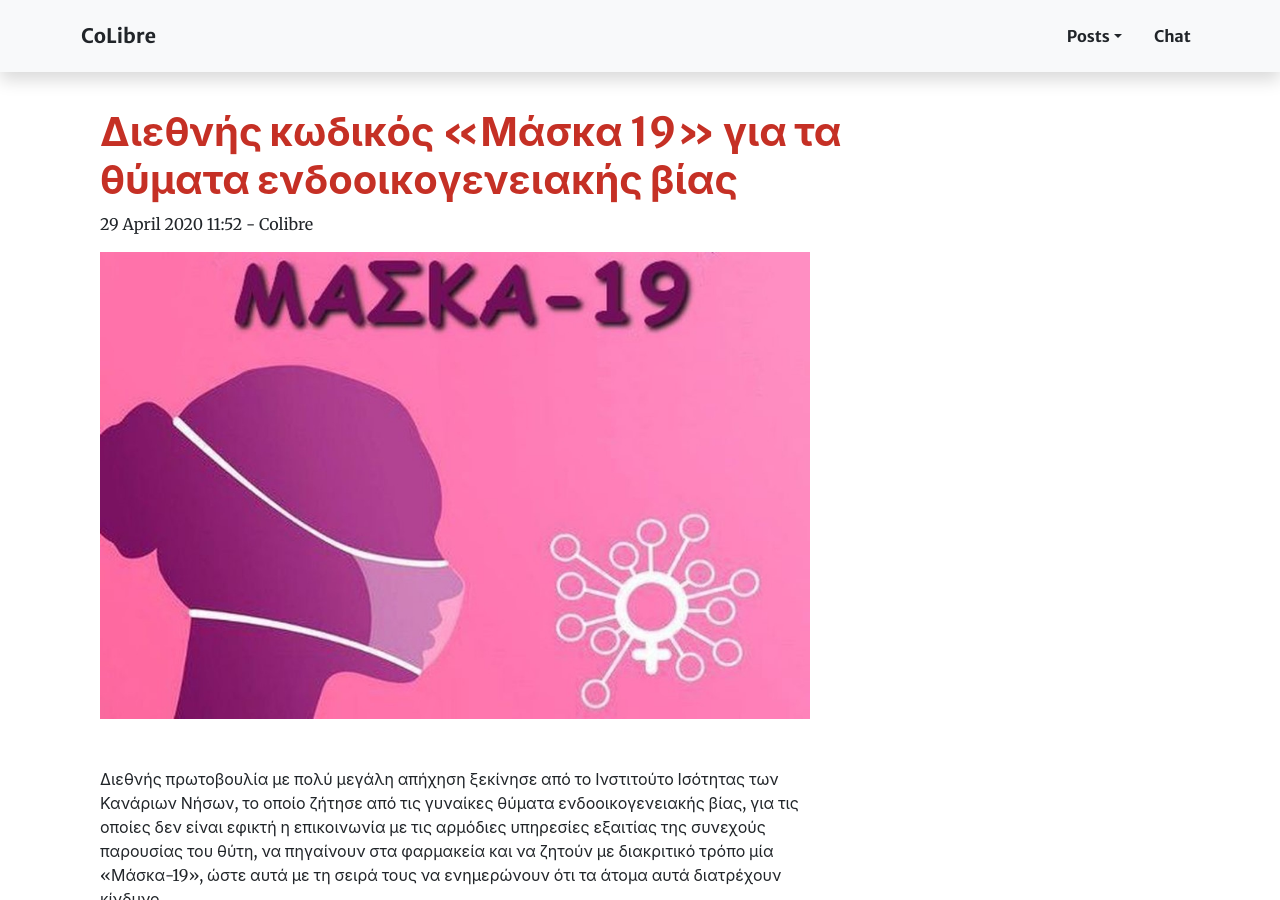
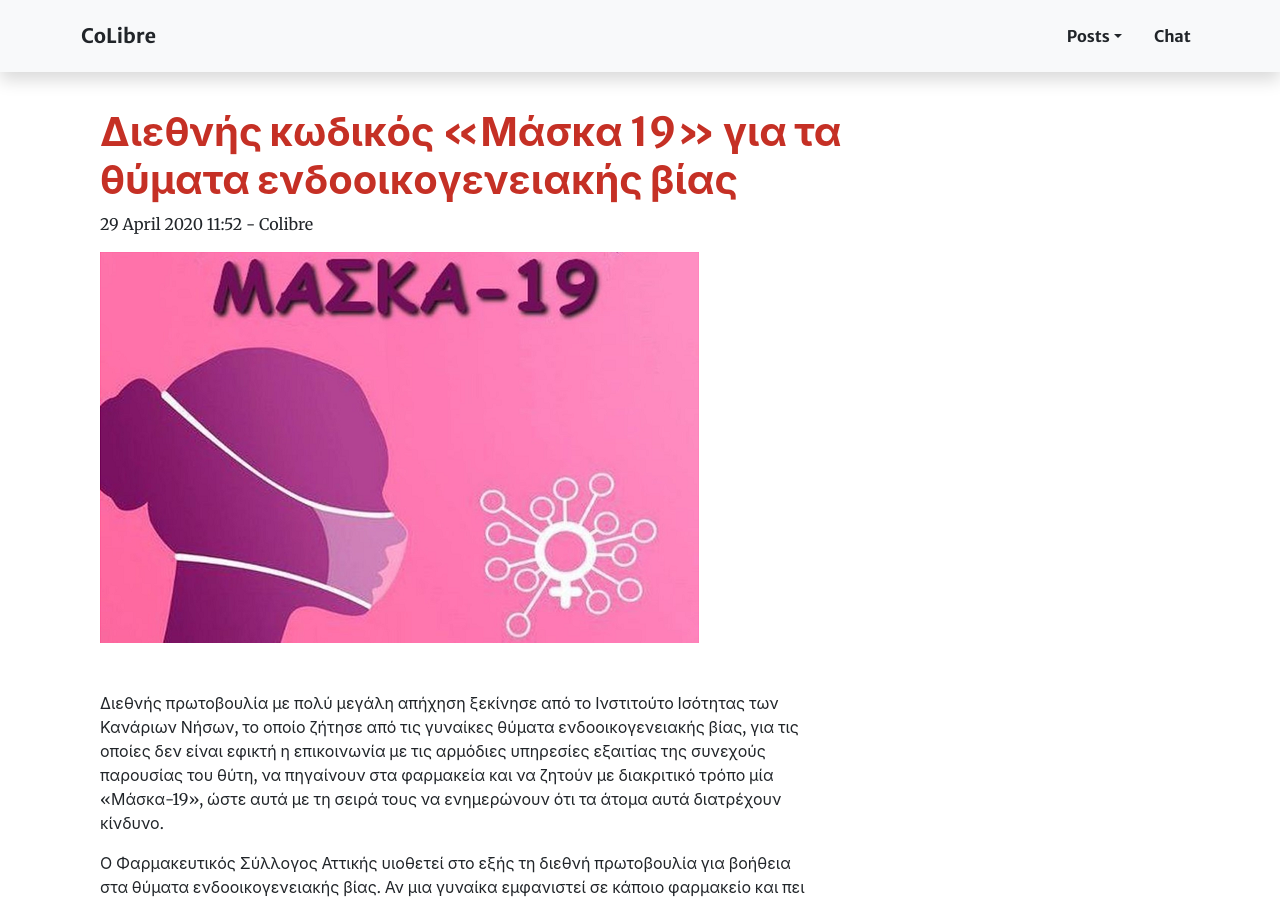
Before and after one commit to colibreradio/colibreradiotest, a Jekyll site: the page built from _posts/2020-04-29-διεθνής-κωδικός-«μάσκα-19»-για-τα-θύματα-ενδοοικογενειακής-βίας.md, in a window 1280 px wide and 900 px high. Built offline with Jekyll 4.4.1, drawn with Linux system fonts in a browser that asks for light colours; nearby versions of some CDN libraries.

Commit message:
Update Posts “2020-04-29-διεθνής-κωδικός-«μάσκα-19»-για-τα-θύματα-ενδοοικογενειακής-βίας”

```diff
--- a/_posts/2020-04-29-διεθνής-κωδικός-«μάσκα-19»-για-τα-θύματα-ενδοοικογενειακής-βίας.md
+++ b/_posts/2020-04-29-διεθνής-κωδικός-«μάσκα-19»-για-τα-θύματα-ενδοοικογενειακής-βίας.md
@@ -4,7 +4,7 @@ title: Διεθνής κωδικός «Μάσκα 19» για τα θύματα
 categories: News
 date: 2020-04-29T11:52:30.026Z
 author: Colibre
-thumbnail: /images/uploads/maska_19_koronoios.jpg
+thumbnail: /images/uploads/maska19.png
 ---
 Διεθνής πρωτοβουλία με πολύ μεγάλη απήχηση ξεκίνησε από το Ινστιτούτο Ισότητας των Κανάριων Νήσων, το οποίο ζήτησε από τις γυναίκες θύματα ενδοοικογενειακής βίας, για τις οποίες δεν είναι εφικτή η επικοινωνία με τις αρμόδιες υπηρεσίες εξαιτίας της συνεχούς παρουσίας του θύτη, να πηγαίνουν στα φαρμακεία και να ζητούν με διακριτικό τρόπο μία «Μάσκα-19», ώστε αυτά με τη σειρά τους να ενημερώνουν ότι τα άτομα αυτά διατρέχουν κίνδυνο.
 
```
Also changed, not shown: images/uploads/maska19.png (added).
